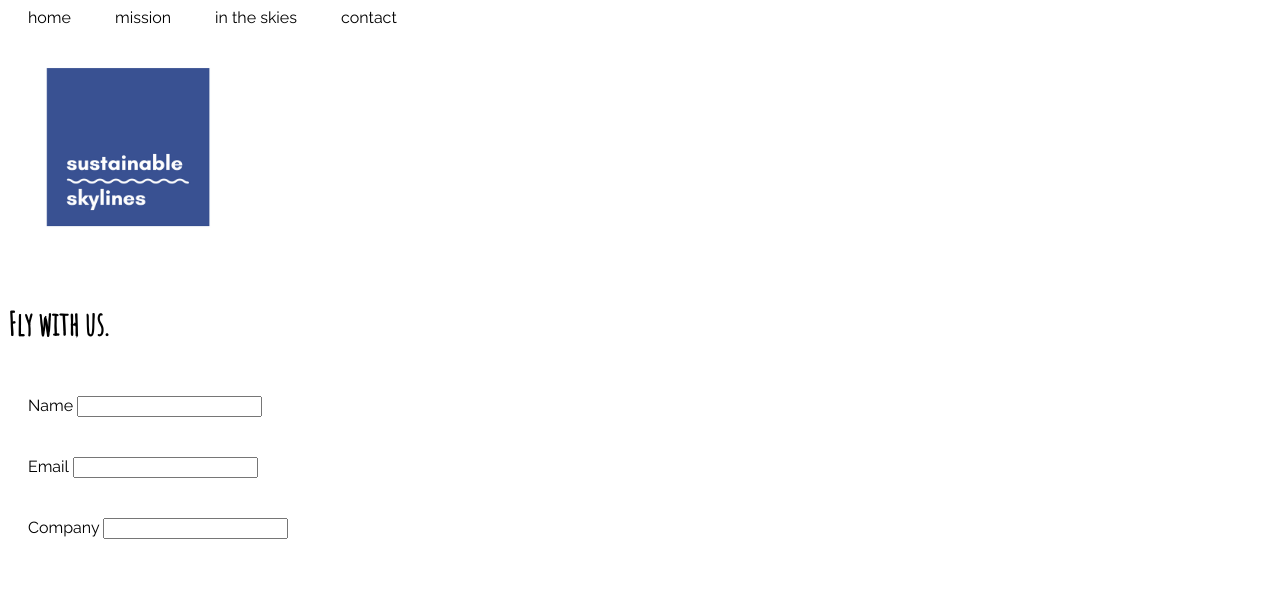
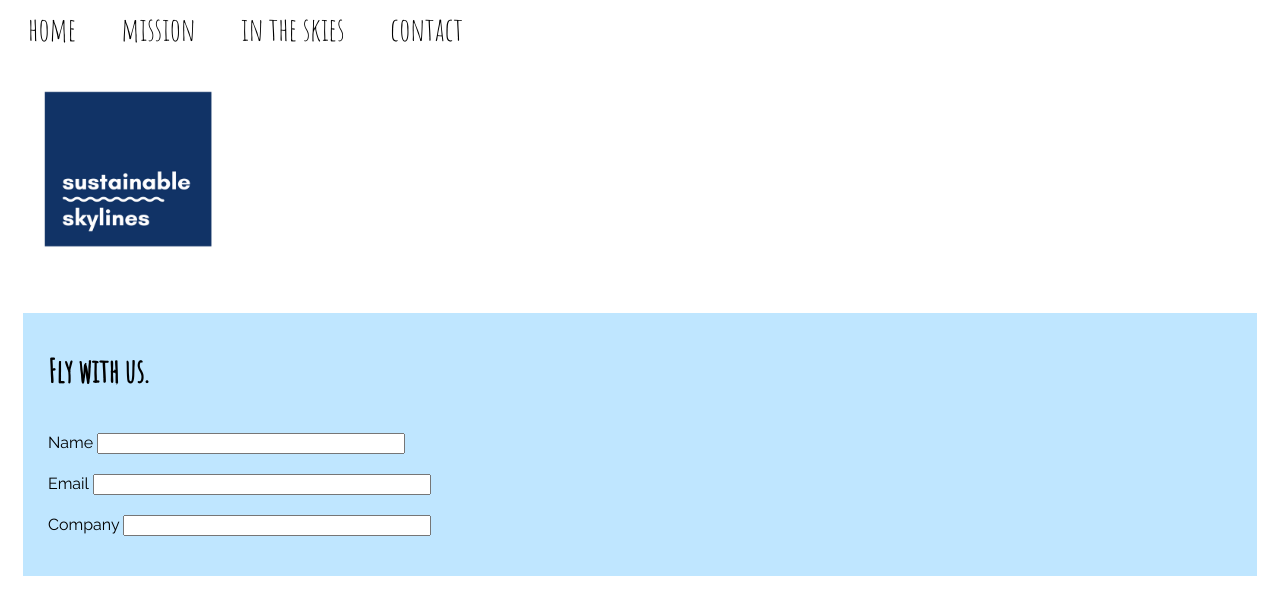
Before and after one commit to baileystonecipher/sustainableskylines, a plain HTML site: page index.html in a window 1280 px wide. Drawn offline with Linux system fonts and the light colour scheme.

Commit message:
New logo added

```diff
--- a/css/style.css
+++ b/css/style.css
@@ -27,17 +27,34 @@ img {
 
 /* Contact Us Form */
 
+#contactform {
+	background-color: #bfe6ff;
+	padding: 5px;
+	padding-bottom: 30px;
+	margin: 15px;
+}
+
 #formlabel {
 	font-family: 'Amatic SC';
 	font-size: 2em;
-	/*padding-left: 20px;*/
+	padding-left: 20px;
 }
 
 form {
 	font-family: 'Raleway';
 }
 
-.item {
+.form_imput {
 	font-family: 'Raleway';
 	font-size: 1em;
+	padding: 10px;
+	padding-left: 20px;
 }
+
+input[type=text] {
+   width: 300px;
+}
+
+input[type=email] {
+   width: 330px;
+}
--- a/index.html
+++ b/index.html
@@ -33,7 +33,7 @@
 
 <!-- Mission -->
 	<div id="mission">
-		<img src="images/2.png">
+		<img src="images/sustainable.png">
 
 		<div id="mission_text">
 			<!-- <h1> Modernizing aerial advertising.  -->
@@ -45,28 +45,32 @@
 
 <!-- Contact Form -->
 
+<div id="contactform" >
 
 	<h3 id="formlabel"> Fly with us. </h3>
 
 	<form>
 
-		<div class="item">
+		<div class="form_imput">
 			<label>Name</label>
 			<input type='text' />
 		</div>
 
-		<div class="item">
+		<div class="form_imput">
 			<label>Email</label>
 			<input type='email' />
 		</div>
 
-		<div class="item">
+		<div class="form_imput">
 			<label>Company</label>
 			<input type='text' />
 		</div>
 
 	</form>
 
+</div>
+
+
 
 
 </body>
```
Also changed, not shown: images/sustainable.png (added).
